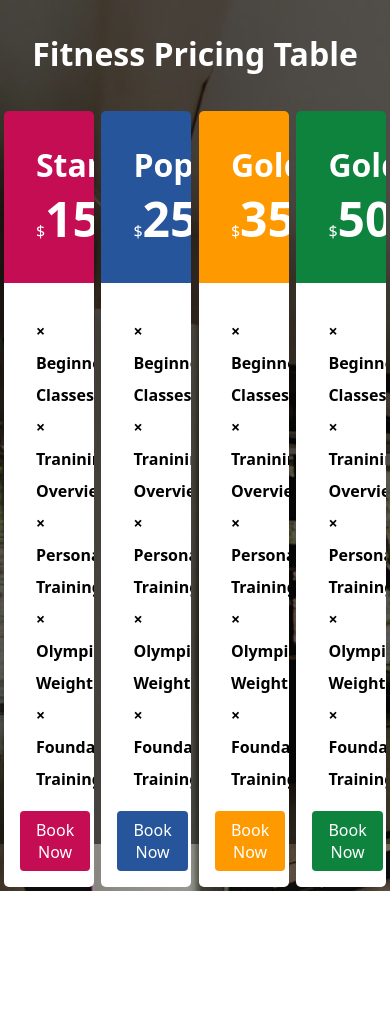
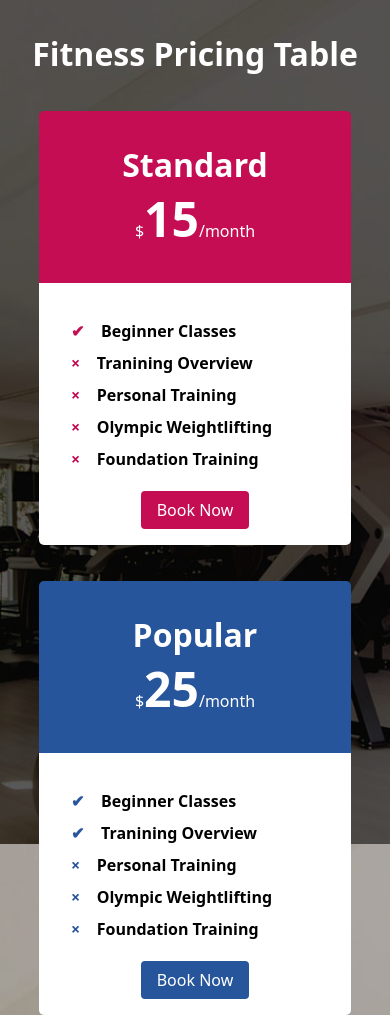
Before and after one commit to demicoder/pricing-tables-ui, a plain HTML site: page index.html in a window 390 px wide. Shown: the top 1015 px of the page. Before the commit the page ends 891 px from the top, so only its background shows below. Drawn offline with Linux system fonts and the light colour scheme.

Commit message:
Added 500px responsive viewport

```diff
--- a/index.html
+++ b/index.html
@@ -19,9 +19,9 @@
           </div>
 
           <div class="package__body">
-            <ul class="package__options">
+            <ul class="package__options package__options--standard">
               <li>
-                <span>&times;</span>
+                <span>&#10004;</span>
                 <span> Beginner Classes</span>
               </li>
 
@@ -58,14 +58,14 @@
           </div>
 
           <div class="package__body">
-            <ul class="package__options">
+            <ul class="package__options package__options--popular">
               <li>
-                <span>&times;</span>
+                <span>&#10004;</span>
                 <span> Beginner Classes</span>
               </li>
 
               <li>
-                <span>&times;</span>
+                <span>&#10004;</span>
                 <span> Tranining Overview</span>
               </li>
 
@@ -97,19 +97,19 @@
           </div>
 
           <div class="package__body">
-            <ul class="package__options">
+            <ul class="package__options package__options--golden">
               <li>
-                <span>&times;</span>
+                <span>&#10004;</span>
                 <span> Beginner Classes</span>
               </li>
 
               <li>
-                <span>&times;</span>
+                <span>&#10004;</span>
                 <span> Tranining Overview</span>
               </li>
 
               <li>
-                <span>&times;</span>
+                <span>&#10004;</span>
                 <span> Personal Training</span>
               </li>
 
@@ -130,33 +130,33 @@
         </div>
         <div class="package">
           <div class="package__head package__head--ultimate">
-            <h2 class="package__name">Golden</h2>
+            <h2 class="package__name">Ultimate</h2>
             <p class="package__price">$<span>50</span>/month</p>
           </div>
 
           <div class="package__body">
-            <ul class="package__options">
+            <ul class="package__options package__options--ultimate">
               <li>
-                <span>&times;</span>
+                <span>&#10004;</span>
                 <span> Beginner Classes</span>
               </li>
 
               <li>
-                <span>&times;</span>
+                <span>&#10004;</span>
                 <span> Tranining Overview</span>
               </li>
 
               <li>
-                <span>&times;</span>
+                <span>&#10004;</span>
                 <span> Personal Training</span>
               </li>
 
               <li>
-                <span>&times;</span>
+                <span>&#10004;</span>
                 <span> Olympic Weightlifting</span>
               </li>
               <li>
-                <span>&times;</span>
+                <span>&#10004;</span>
                 <span> Foundation Training</span>
               </li>
             </ul>
--- a/scss/style.scss
+++ b/scss/style.scss
@@ -13,11 +13,13 @@ body {
   background: {
     image: url("../img/1.jpg");
     size: cover;
+    repeat: no-repeat;
+    attachment: fixed;
   }
 }
 .page-overlay {
   background: rgba(0, 0, 0, 0.5);
-  position: absolute;
+  position: fixed;
   top: 0;
   left: 0;
   height: 100%;
@@ -28,7 +30,7 @@ body {
   position: relative;
   z-index: 1;
   color: #fff;
-  max-width: 1200px;
+  max-width: 1300px;
   margin: auto;
 }
 
@@ -41,9 +43,10 @@ body {
   width: 25%;
   border-radius: 5px;
   overflow: hidden;
-  margin: 1%;
+  margin: 1% 2%;
   &__wrap {
     display: flex;
+    flex-direction: row;
   }
 
   &__name {
@@ -84,6 +87,7 @@ body {
 
   &__options {
     padding: 1rem;
+
     li {
       line-height: 2;
       span {
@@ -94,6 +98,27 @@ body {
         font-weight: 800;
         display: inline-block;
         padding-right: 5%;
+      }
+    }
+
+    &--standard {
+      span:first-child {
+        color: map-get($package, $key: standard);
+      }
+    }
+    &--popular {
+      span:first-child {
+        color: map-get($package, $key: popular);
+      }
+    }
+    &--golden {
+      span:first-child {
+        color: map-get($package, $key: golden);
+      }
+    }
+    &--ultimate {
+      span:first-child {
+        color: map-get($package, $key: ultimate);
       }
     }
   }
@@ -130,3 +155,14 @@ body {
     }
   }
 }
+
+@media (max-width: 600px) {
+  .package {
+    width: 80%;
+    margin-bottom: 2rem;
+    &__wrap {
+      flex-direction: column;
+      align-items: center;
+    }
+  }
+}
```
Also changed, not shown: css/style.css, css/style.min.css, 2 other files.
